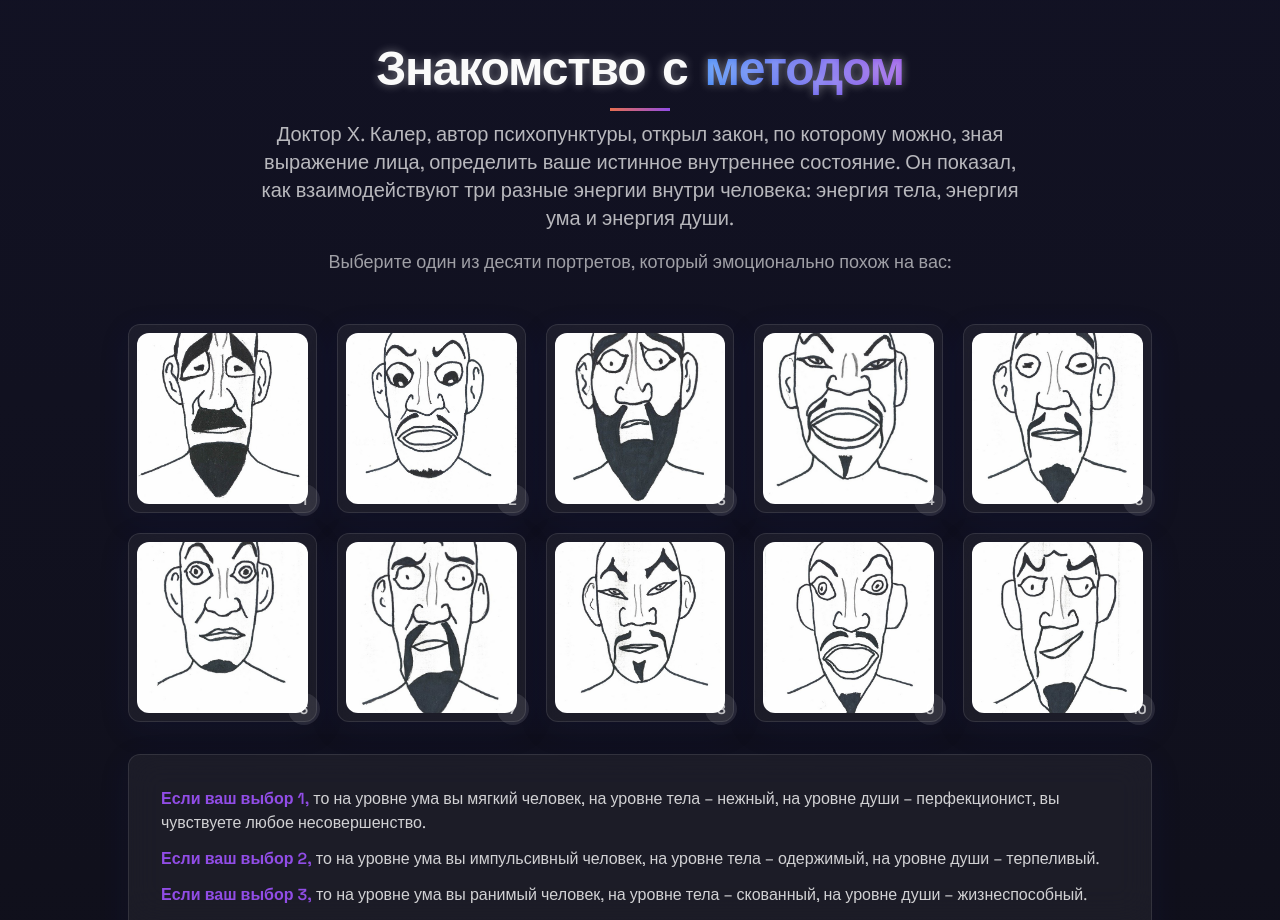
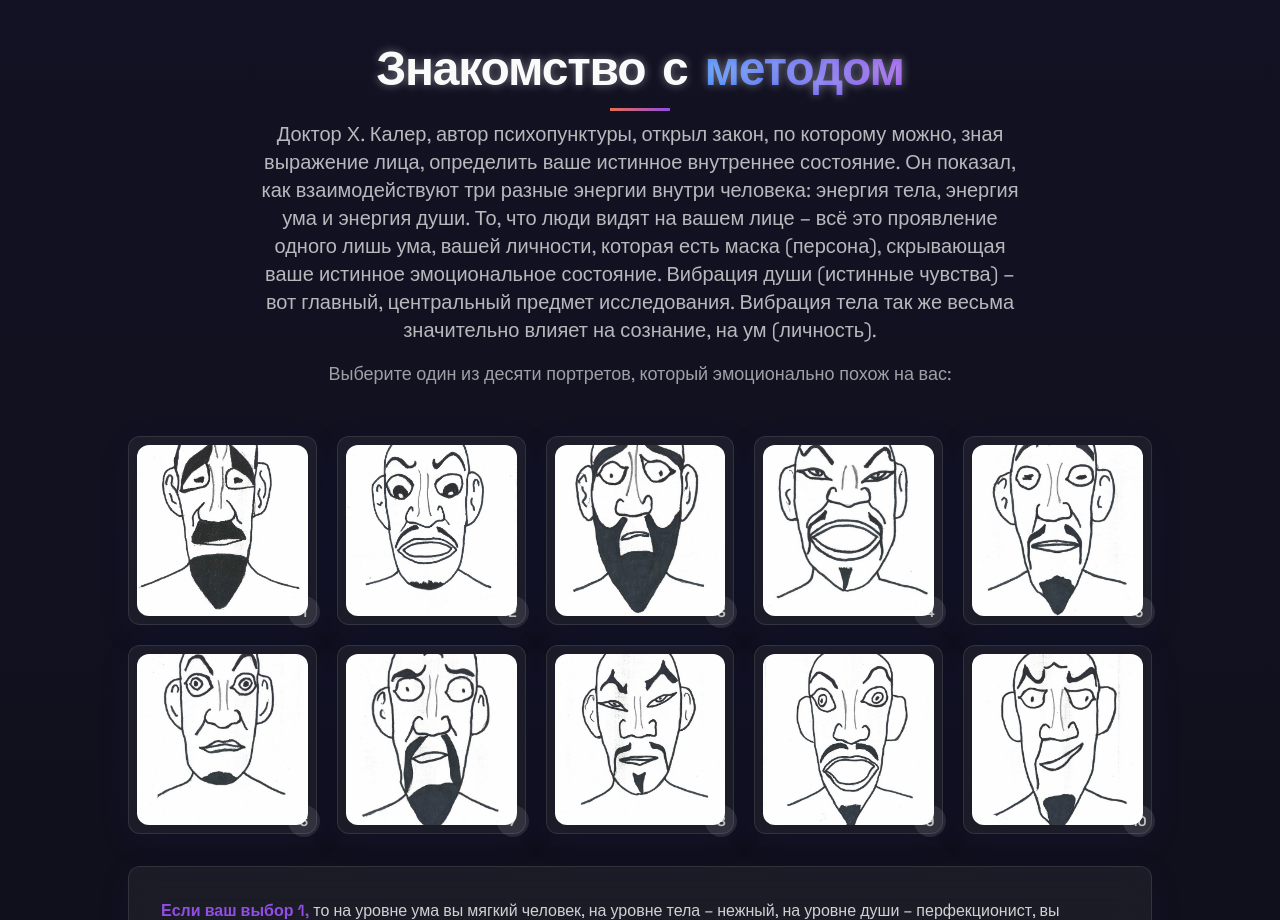
Before and after one commit to ivkin-vladimir/best-transformation-landing, a React (Vite) app: page / in a window 1280 px wide. Shown: the part 880-1800 px from the top of the page. Built offline with nearby package versions, Linux system fonts and the light colour scheme.

Commit message:
Добавил новую фразу описания
Co-authored-by: evekeen <3822656+evekeen@users.noreply.github.com>

```diff
--- a/src/components/PersonalityTestSection.tsx
+++ b/src/components/PersonalityTestSection.tsx
@@ -38,7 +38,7 @@ const PersonalityTestSection: React.FC = () => {
           viewport={{ once: true }}
           className="text-center text-white/70 text-lg md:text-xl max-w-3xl mx-auto mb-4"
         >
-          Доктор Х. Калер, автор психопунктуры, открыл закон, по которому можно, зная выражение лица, определить ваше истинное внутреннее состояние. Он показал, как взаимодействуют три разные энергии внутри человека: энергия тела, энергия ума и энергия души.
+          Доктор Х. Калер, автор психопунктуры, открыл закон, по которому можно, зная выражение лица, определить ваше истинное внутреннее состояние. Он показал, как взаимодействуют три разные энергии внутри человека: энергия тела, энергия ума и энергия души. То, что люди видят на вашем лице – всё это проявление одного лишь ума, вашей личности, которая есть маска (персона), скрывающая ваше истинное эмоциональное состояние. Вибрация души (истинные чувства) – вот главный, центральный предмет исследования. Вибрация тела так же весьма значительно влияет на сознание, на ум (личность).
         </motion.p>
 
         <motion.p
```
